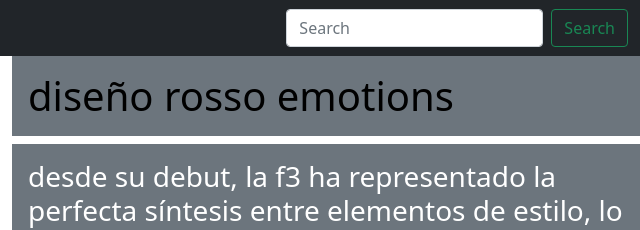
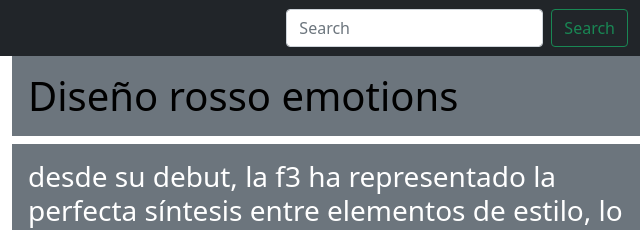
Before and after one commit to kevinveigafoley/MVagusta-page, a plain HTML site: page index.html in a window 1280 px wide. Shown: the top 230 px of the page, 640-1280 px from the left. Drawn offline with Linux system fonts and the light colour scheme.

Commit message:
git commit

```diff
--- a/index.html
+++ b/index.html
@@ -70,7 +70,7 @@
 
         </div>
     <div class="col-md-6">
-      <h1 class="p-3 mb-2 bg-secondary text-black">diseño rosso emotions</h1>
+      <h1 class="p-3 mb-2 bg-secondary text-black">Diseño rosso emotions</h1>
       <p class="p-3 mb-2 bg-secondary text-white h3">desde su debut, la f3 ha representado la perfecta síntesis entre elementos de estilo, lo cual la hace única e inmediatamente reconocible. los conductos de aire, por ejemplo, contribuyen a obtener la máxima eficiencia de admisión en refrigeración para el motor de alto rendimiento, y el adecuado confort térmico para el piloto. del mismo modo, pueden considerarse parte activa y característica del diseño. el color rojo realza el refinamiento y la sencillez de las líneas</p>
      <p class="p-3 mb-2 bg-secondary text-white h1" ><img src="images/f3rosso.png" class="img-fluid">
       3 cilindros,
```
